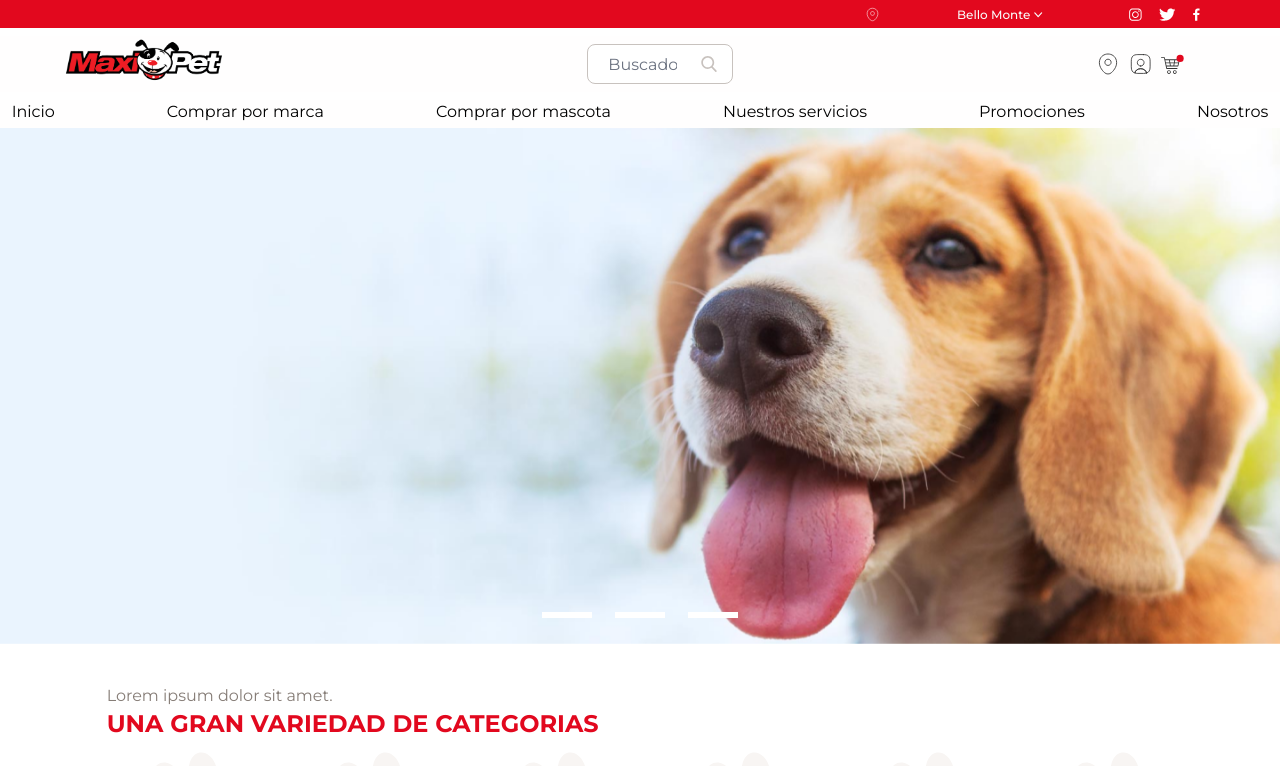
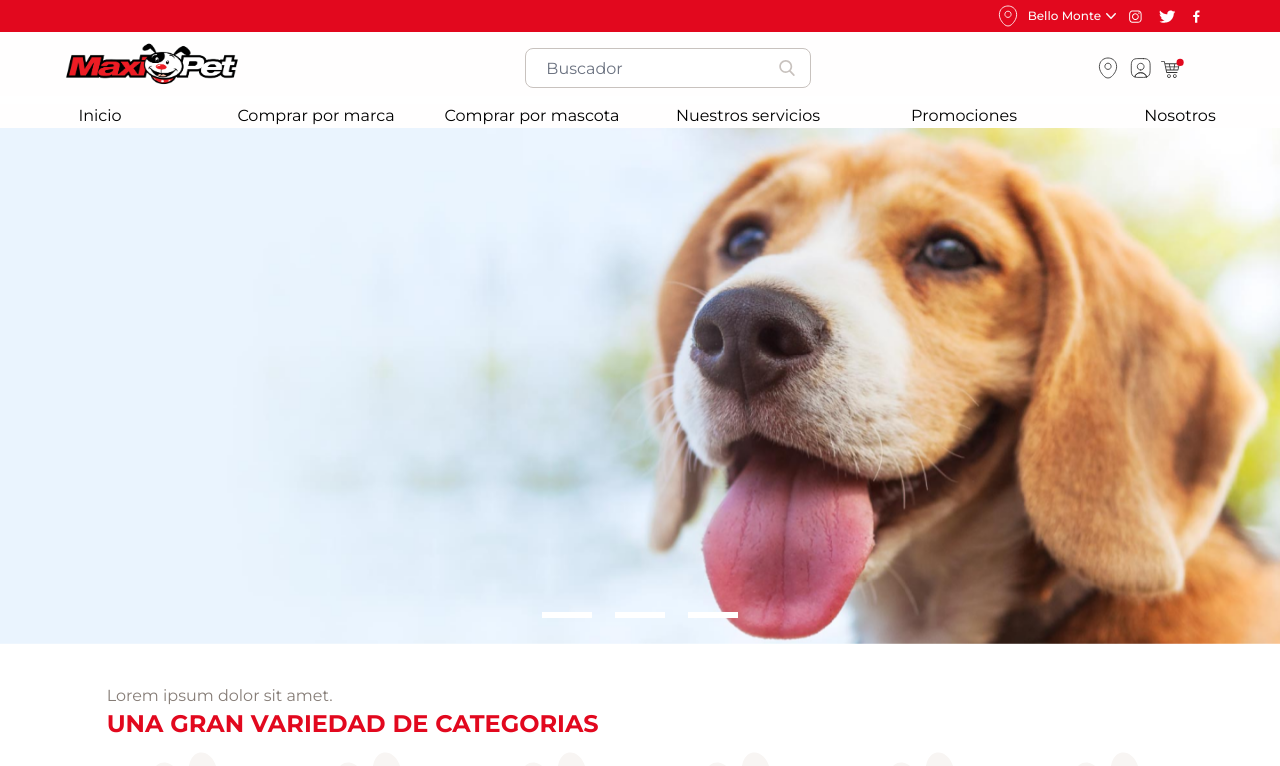
Before and after one commit to Megazzoid/Prueba-Avilatek, a Next.js app: page / in a window 1280 px wide. Shown: the top 766 px of the page. Built offline with nearby package versions, Linux system fonts and the light colour scheme.

Commit message:
feat: footer info component

```diff
--- a/assets/svg/map.tsx
+++ b/assets/svg/map.tsx
@@ -2,16 +2,15 @@ import React, { FC } from 'react';
 
 interface MapIconProps {
   color: string;
-  size: string;
 }
 
-const MapIcon: FC<MapIconProps> = ({ color, size }) => {
+const MapIcon: FC<MapIconProps> = ({ color }) => {
   return (
     <div>
       <svg
         xmlns="http://www.w3.org/2000/svg"
-        width={size}
-        height={size}
+        width="24"
+        height="24"
         viewBox="0 0 14 14"
         fill="none"
       >
--- a/components/cards/servicecard.tsx
+++ b/components/cards/servicecard.tsx
@@ -9,7 +9,7 @@ interface ServiceCardProps {
 
 const ServiceCard: React.FC<ServiceCardProps> = ({ title, imgSrc }) => {
   return (
-    <div className="flex-col align-items-center justify-items-center  w-32 text-center">
+    <div className="flex-col align-items-center justify-items-center text-start">
       <Image
         src={dog}
         alt={title}
@@ -17,7 +17,7 @@ const ServiceCard: React.FC<ServiceCardProps> = ({ title, imgSrc }) => {
         height={120}
         className="relative mt-5 z-2"
       />
-      <h2 className="mt-2 text-[#333333] text-lg font-bold">{title}</h2>{' '}
+      <h2 className="mt-2 text-[#333333] text-2xl font-bold">{title}</h2>{' '}
     </div>
   );
 };
--- a/components/dropdowns/dropdownmenu.tsx
+++ b/components/dropdowns/dropdownmenu.tsx
@@ -24,11 +24,11 @@ const DropdownMenu: React.FC<DropdownMenuProps> = ({
   return (
     <div
       className="relative"
-      style={{ transform: 'scale(0.4)', zIndex: 3 }}
+      style={{ transform: 'scale(1)', zIndex: 3 }}
       data-te-dropdown-ref
     >
       <button
-        className={`flex items-center whitespace-nowrap bg-${backgroundColor}  text-3xl font-medium leading-normal text-neutral-50 transition duration-150 ease-in-out hover:bg-${backgroundColor}-600 hover:shadow-[0_8px_9px_-4px_rgba(59,113,202,0.3),0_4px_18px_0_rgba(59,113,202,0.2)] focus:bg-${backgroundColor}-600 focus:shadow-[0_8px_9px_-4px_rgba(59,113,202,0.3),0_4px_18px_0_rgba(59,113,202,0.2)] focus:outline-none focus:ring-0 active:bg-${backgroundColor}-700 active:shadow-[0_8px_9px_-4px_rgba(59,113,202,0.3),0_4px_18px_0_rgba(59,113,202,0.2)] motion-reduce:transition-none`}
+        className={`flex items-center whitespace-nowrap bg-${backgroundColor} text-xs font-medium leading-normal text-neutral-50 transition duration-150 ease-in-out `}
         type="button"
         id="dropdownMenuButton"
         data-te-dropdown-toggle-ref
@@ -38,12 +38,12 @@ const DropdownMenu: React.FC<DropdownMenuProps> = ({
         data-te-ripple-color="light"
       >
         {title}
-        <span className="w-">
+        <span className="">
           <svg
             xmlns="http://www.w3.org/2000/svg"
             viewBox="0 0 20 20"
             fill="currentColor"
-            className="h-10 w-10"
+            className="h-5 w-5"
           >
             <path
               fillRule="evenodd"
@@ -53,25 +53,6 @@ const DropdownMenu: React.FC<DropdownMenuProps> = ({
           </svg>
         </span>
       </button>
-      <ul
-        className={`absolute z-10 float-left m-0 ${
-          isOpen ? 'block' : 'hidden'
-        } min-w-max list-none overflow-hidden rounded-lg border-none bg-white bg-clip-padding text-left text-base shadow-lg dark:bg-neutral-700`}
-        aria-labelledby="dropdownMenuButton"
-        data-te-dropdown-menu-ref
-      >
-        {items.map((item, index) => (
-          <li key={index}>
-            <Link
-              className={`block w-full whitespace-nowrap bg-transparent px-4 py-2 text-3xl font-normal text-${textColor} hover:bg-${backgroundColor}-100 active:text-${textColor}-800 active:no-underline disabled:pointer-events-none disabled:bg-transparent disabled:text-${textColor}-400 dark:text-${textColor}-200 dark:hover:bg-neutral-600`}
-              href={item.link}
-              data-te-dropdown-item-ref
-            >
-              {item.text}
-            </Link>
-          </li>
-        ))}
-      </ul>
     </div>
   );
 };
--- /dev/null
+++ b/components/footer/footer.tsx
@@ -0,0 +1,67 @@
+import Instagram from '../../assets/svg/instagram';
+import Twitter from '../../assets/svg/twitter';
+
+const Footer = () => {
+  return (
+    <div className="footer-container flex-col h-88 w-4/5 mx-auto">
+      <div className="flex flex-wrap justify-center lg:justify-start">
+        <div className="w-1/2 lg:w-1/4 p-4">
+          <h1 className="text-2xl mb-3 text-[#E2081E] font-bold text-center pt-10">
+            Sobre nosotros
+          </h1>
+          <p className="text-justify text-[#867D77] pt-2">
+            Lorem ipsum dolor sit amet, consectetur adipiscing elit. Mus
+            molestie rhoncus id nunc, porta leo tempus facilisi.
+          </p>
+        </div>
+        <div className="w-1/2 lg:w-1/4 p-4">
+          <h1 className="text-2xl mb-3 text-[#E2081E] font-bold text-center pt-10">
+            Mi cuenta
+          </h1>
+
+          <div className="flex flex-col mx-auto text-center">
+            <p className="text-[#867D77] mb-2">Información personal</p>
+            <p className="text-[#867D77] mb-2">Direcciones</p>
+            <p className="text-[#867D77] mb-2">Mascotas</p>
+            <p className="text-[#867D77] mb-2">Órdenes</p>
+            <p className="text-[#867D77] mb-2">Agenda</p>
+          </div>
+        </div>
+
+        <div className="w-1/2 lg:w-1/4 p-4">
+          <h1 className="text-2xl  mx-auto mb-3 text-[#E2081E] font-bold text-center pt-10">
+            Sobre nosotros
+          </h1>
+          <div className="flex flex-col  mx-auto  text-center">
+            <p className="text-[#867D77] mb-2">Formulario de contacto</p>
+            <p className="text-[#867D77] mb-2">Preguntas frecuentes</p>
+            <p className="text-[#867D77] mb-2">Términos y condiciones</p>
+            <p className="text-[#867D77] mb-2">Política de privacidad</p>
+          </div>
+        </div>
+        <div className="w-1/2 lg:w-1/4 p-4">
+          <h1 className="text-2xl text-[#E2081E] mb-3 font-bold text-center pt-10">
+            Sobre nosotros
+          </h1>
+          <div className="flex flex-col  mx-auto  text-center">
+            <p className="text-[#867D77] mb-2">
+              Bello Monte, calle XXXX, local 1
+            </p>
+            <p className="text-[#867D77] mb-2">(0212) 575 54 12</p>
+            <p className="text-[#867D77] mb-2">soporte@maxipet.com</p>
+            <p className="text-[#867D77] mb-2">Lunes a Viernes</p>
+            <p className="text-[#867D77] mb-2">9:00 a.m. - 5:00 p.m.</p>
+            <div className="flex justify-center gap-4">
+              <Instagram color="#867D77" />
+              <Twitter color="#867D77" />
+            </div>
+          </div>
+        </div>
+      </div>
+
+      <div></div>
+    </div>
+  );
+};
+
+export default Footer;
--- a/components/navbar/navbar.tsx
+++ b/components/navbar/navbar.tsx
@@ -19,19 +19,17 @@ const Navbar = () => {
   ];
 
   return (
-    <div className="navbar-container h-32 flex-col w-full">
-      <div className="bg-[#E2081E] h-7 flex justify-end items-center">
-        <div className="mr-0.5">
-          <MapIcon color="white" size="15" />
+    <div className="navbar-container flex-col w-full">
+      <div className="bg-[#E2081E] h-8 flex justify-end items-center">
+        <div className="mr-2">
+          <MapIcon color="white" />
         </div>
-        <div className="ml-2 mr-2">
         <DropdownMenu
           title="Bello Monte"
           items={menuItems}
           backgroundColor="#E2081E"
           textColor="#F8F5F3"
         />
-        </div>
         <div className="ml-2 mr-2 ">
           <Instagram color="white" />
         </div>
@@ -44,20 +42,20 @@ const Navbar = () => {
       </div>
 
       <div className="bg-[#FFFEFE] flex flex-wrap items-center mt-2 px-4">
-        <div className="ml-12 mb-2 flex-shrink-0">
-          <Image src={Maxilogo} alt="Maxi Logo WOOOF" className="w-40 h-11" />
+        <div className="hidden md:block ml-12 mb-2 flex-shrink-0">
+          <Image src={Maxilogo} alt="Maxi Logo WOOOF" className="w-44 h-11" />
         </div>
         <div className="flex-grow mb-2">
           <SearchBar />
         </div>
         <div className="flex flex-shrink-0 justify-end items-center space-x-2 mr-20">
-          <MapIcon color="#333333" size="24" />
+          <MapIcon color="#333333" />
           <DefaultUser />
           <ShoppingCar />
         </div>
       </div>
 
-      <div className="bg-[#FFFEFE] h-8">
+      <div className="bg-[#FFFEFE]">
         <Items />
       </div>
     </div>
--- a/components/navbar/navbaritems.tsx
+++ b/components/navbar/navbaritems.tsx
@@ -1,16 +1,14 @@
 import React from 'react';
 
-const Items: React.FC = () => {
-  return (
-    <div className="flex flex-row flex-wrap justify-center gap-x-28 mt-2">
-      <p className="w-full sm:w-auto">Inicio</p>
-      <p className="w-full sm:w-auto">Comprar por marca</p>
-      <p className="w-full sm:w-auto">Comprar por mascota</p>
-      <p className="w-full sm:w-auto">Nuestros servicios</p>
-      <p className="w-full sm:w-auto">Promociones</p>
-      <p className="w-full sm:w-auto">Nosotros</p>
-    </div>
-  );
-};
+const Items: React.FC = () => (
+  <div className="flex flex-col sm:grid sm:grid-cols-6 gap-4 justify-center mt-2">
+    <p className="w-full sm:w-auto text-center">Inicio</p>
+    <p className="w-full sm:w-auto text-center">Comprar por marca</p>
+    <p className="w-full sm:w-auto text-center">Comprar por mascota</p>
+    <p className="w-full sm:w-auto text-center">Nuestros servicios</p>
+    <p className="w-full sm:w-auto text-center">Promociones</p>
+    <p className="w-full sm:w-auto text-center">Nosotros</p>
+  </div>
+);
 
 export default Items;
--- a/components/searbar/searchbar.tsx
+++ b/components/searbar/searchbar.tsx
@@ -1,7 +1,7 @@
 import React from 'react';
 
 const SearchBar: React.FC = () => (
-  <div className="pt-2 relative mx-auto flex w-4/6 md:w-2/6 lg:w-1/6">
+  <div className="pt-2 relative mx-auto flex w-3/6 md:w-4/7 lg:w-2/6">
     <input
       className="border-1 border-[#C8C2BE] bg-white h-10 px-5 pr-10 rounded-lg text-[#C8C2BE] font-thin  w-full"
       type="search"
--- a/components/topbrands/topbrands.tsx
+++ b/components/topbrands/topbrands.tsx
@@ -1,9 +1,7 @@
 import Image from 'next/image';
 import brand from '../../assets/img/brand.png';
 
-const TopBrands = () => {
-  return (
-    <>
+const TopBrands = () => (
   <div className={`navbar-container mt-10 mb-10 flex-col w-5/6 mx-auto `}>
     <h3 className="text-[#867D77] text-xs sm:text-base ">
       Lorem ipsum dolor sit amet.
@@ -50,8 +48,6 @@ const TopBrands = () => {
       </div>
     </div>
   </div>
-    </>
 );
-};
 
 export default TopBrands;
--- a/pages/index.tsx
+++ b/pages/index.tsx
@@ -7,6 +7,7 @@ import PopularProducts from '../components/products/popularproducts';
 import LatestsProducts from '../components/products/latestsproducts';
 import Services from '../components/products/services';
 import TopBrands from '../components/topbrands/topbrands';
+import Footer from '../components/footer/footer';
 
 function HomePage() {
   return (
@@ -19,6 +20,7 @@ function HomePage() {
       <LatestsProducts />
       <Services />
       <TopBrands />
+      <Footer />
     </div>
   );
 }
```
Lines whose indentation alone changed are shown as unchanged.
